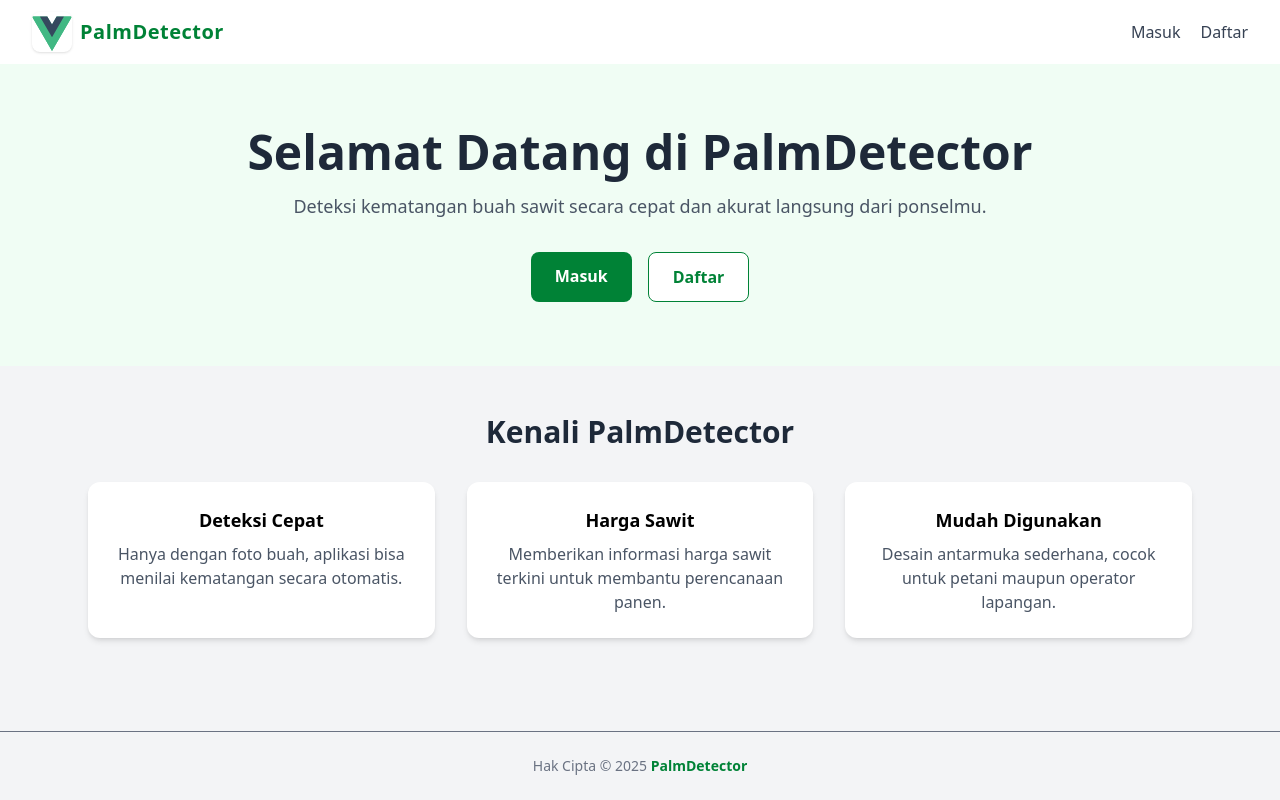
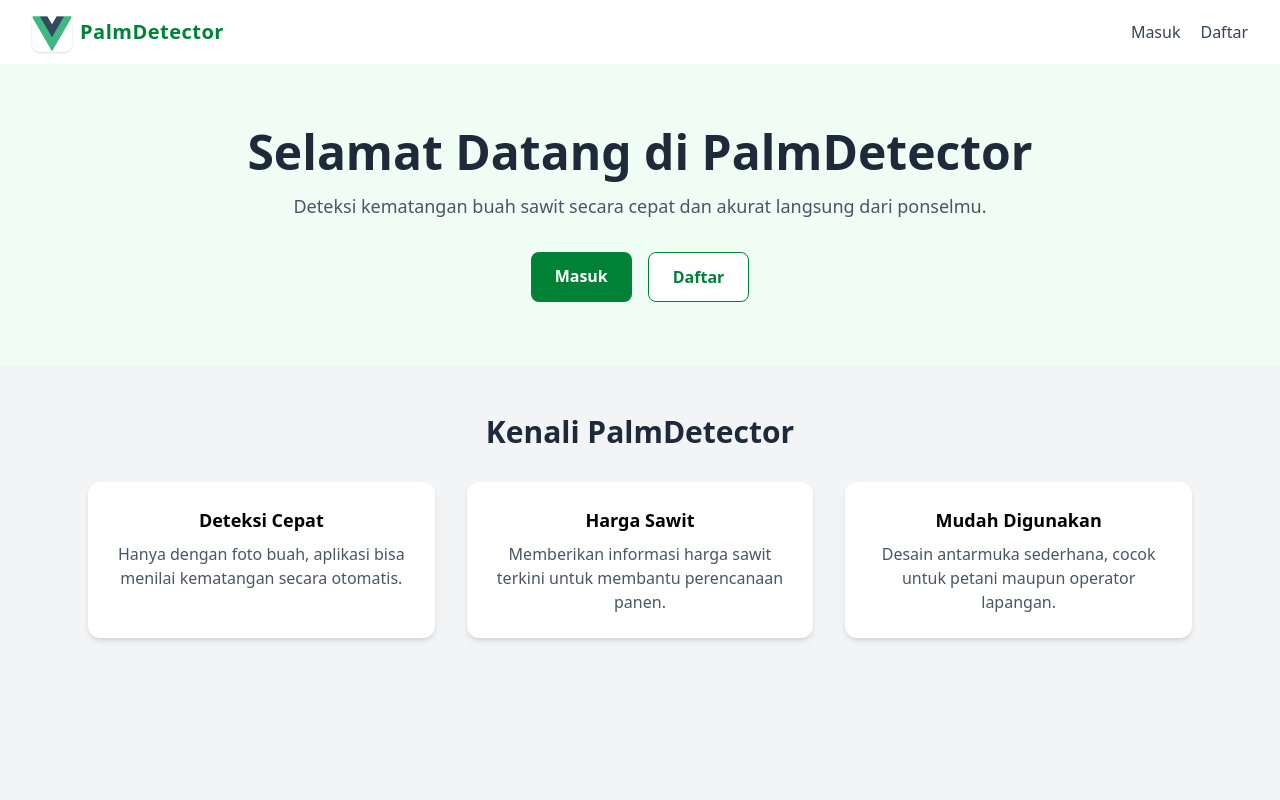
Before and after one commit to kayabaakihiko13/Rover-Front-End-Development, a Vue app: page / in a window 1280 px wide. Built offline with nearby package versions, Linux system fonts and the light colour scheme.

Commit message:
feat: fixing calling Components for FooterSection

```diff
--- a/src/App.vue
+++ b/src/App.vue
@@ -1,6 +1,6 @@
 <script setup>
 import Header from "./components/HeaderSection.vue";
-// import Footer from "./components/FooterSection.vue"
+import Footer from "./components/FooterSection.vue"
 </script>
 
 <template>
@@ -14,9 +14,6 @@ import Header from "./components/HeaderSection.vue";
        <RouterView />
      </main>
     <!-- Footer Header Section -->
-    <footer class="py-6 text-center text-gray-500 text-sm border-t">
-      Hak Cipta © 2025 <span class="font-semibold text-green-700">PalmDetector</span>
-    </footer>
   </div>
 
 </template>
```
